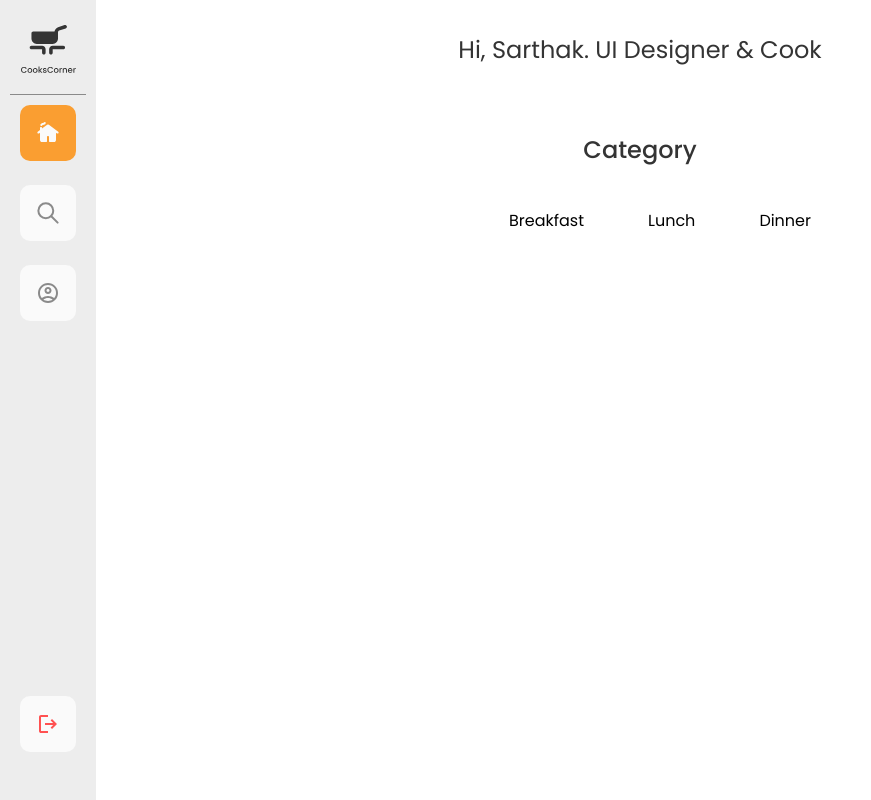
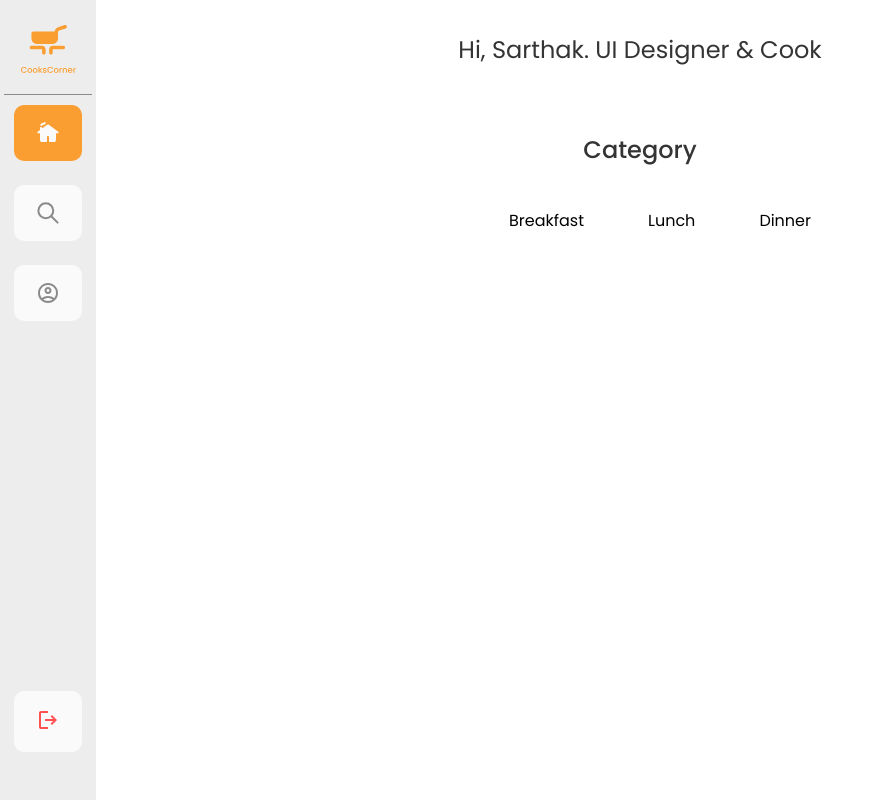
Before and after one commit to BarnoMamadzhanova/cooking_chef, a React (Create React App) app: page /home in a window 1280 px wide. Shown: the whole page, without its empty margins (0-871 px from the left). Built offline with nearby package versions, Linux system fonts and the light colour scheme.

Commit message:
inplemented login and logout functions, connected to api

```diff
--- a/src/components/Header/Header.module.css
+++ b/src/components/Header/Header.module.css
@@ -25,8 +25,6 @@
   cursor: pointer;
   background: #fafafa;
   border-radius: 10px;
-  height: 24px;
-  padding: 1rem;
 }
 
 .sidebar {
@@ -42,6 +40,11 @@
   transition: all 0.3s ease;
   cursor: pointer;
   position: relative;
+}
+
+.first_link img {
+  height: 58px;
+  width: 56px;
 }
 
 .first_link::after {
@@ -60,6 +63,11 @@
   gap: 1.5rem;
 }
 
+.links img {
+  height: 24px;
+  width: 24px;
+}
+
 .links .nav_link {
   height: 24px;
   padding: 1rem;
@@ -68,6 +76,24 @@
 .last_link {
   margin-top: auto;
   margin-inline: 0.625rem;
+  display: flex;
+  align-items: center;
+  justify-content: center;
+  padding: 1rem;
+}
+
+.logoutButton {
+  border: none;
+  outline: none;
+}
+
+.logoutButton button:hover {
+  background-color: #fa9e31;
+}
+
+.logoutButton img {
+  height: 24px;
+  width: 24px;
 }
 
 .nav_link.active_link {
@@ -77,3 +103,47 @@
 .nav_link:hover {
   background-color: #fbbf75fe;
 }
+
+.modal__message {
+  display: flex;
+  flex-direction: column;
+  gap: 1.5rem;
+  align-items: center;
+  z-index: 2;
+}
+
+.modal__message p {
+  font-size: 1.5rem;
+  line-height: 1.5rem;
+  font-weight: 500;
+  text-align: center;
+  line-height: 2.25rem;
+  color: #343434;
+}
+
+.modal_btns {
+  display: flex;
+  flex-direction: row;
+  align-items: center;
+  justify-content: center;
+  gap: 1rem;
+}
+
+.modal_btns button {
+  padding: 1rem;
+  font-size: 1rem;
+  font-weight: 500;
+  line-height: 1.5rem;
+  outline: none;
+  border: none;
+  border-radius: 10px;
+  background: #fff6de;
+  color: #343434;
+  cursor: pointer;
+  width: 9rem;
+}
+
+.modal_btns button:hover {
+  background-color: #fa9e31;
+  color: #fafafa;
+}
--- a/src/components/Header/Header.tsx
+++ b/src/components/Header/Header.tsx
@@ -1,5 +1,106 @@
-import React from "react";
-import { NavLink } from "react-router-dom";
+// import React, { useState } from "react";
+// import { NavLink, useNavigate } from "react-router-dom";
+// import { logoutUser } from "../../redux/auth/authSlice";
+// import { useAppDispatch } from "../../redux/hook";
+// import Modal from "../Modal/Modal";
+// import classes from "./Header.module.css";
+// import {
+//   logo,
+//   logo_alt,
+//   home,
+//   home_alt,
+//   search,
+//   search_alt,
+//   user,
+//   user_alt,
+//   logout,
+// } from "../../assests/index";
+
+// type ActiveLinkProps = {
+//   isActive: boolean;
+// };
+
+// const setActiveLink = ({ isActive }: ActiveLinkProps) =>
+//   `${classes.nav_link} ${isActive ? classes.active_link : ""}`;
+
+// const Header = () => {
+//   const dispatch = useAppDispatch();
+//   const navigate = useNavigate();
+//   const [modalActive, setModalActive] = useState(false);
+
+//   const handleLogout = async () => {
+//     try {
+//       await dispatch(logoutUser());
+//       navigate("/");
+//     } catch (error) {
+//       console.error("Logout failed:", error);
+//     }
+//   };
+
+//   return (
+//     <header className={classes.header}>
+//       <div className={classes.header_wrapper}>
+//         <div className={classes.sidebar}>
+//           <NavLink to="/" className={classes.first_link}>
+//             {({ isActive }) => (
+//               <img src={isActive ? logo : logo_alt} alt="CooksCorner" />
+//             )}
+//           </NavLink>
+//           <div className={classes.links}>
+//             <NavLink to="/home" className={setActiveLink}>
+//               {({ isActive }) => (
+//                 <img src={isActive ? home : home_alt} alt="Home" />
+//               )}
+//             </NavLink>
+//             <NavLink to="/search" className={setActiveLink}>
+//               {({ isActive }) => (
+//                 <img src={isActive ? search : search_alt} alt="Search" />
+//               )}
+//             </NavLink>
+//             <NavLink to="/profile" className={setActiveLink}>
+//               {({ isActive }) => (
+//                 <img src={isActive ? user : user_alt} alt="Profile" />
+//               )}
+//             </NavLink>
+//           </div>
+//         </div>
+//         <NavLink
+//           to="*"
+//           className={({ isActive }) =>
+//             `${setActiveLink({ isActive })} ${classes.last_link}`
+//           }
+//           onClick={() => setModalActive(true)}
+//         >
+//           <img src={logout} alt="Logout" />
+//         </NavLink>
+//       </div>
+//       <Modal active={modalActive} setActive={setModalActive}>
+//         <div className={classes.modal__message}>
+//           <p>Are you sure you want to leave?</p>
+//           <div className={classes.modal_btns}>
+//             <button
+//               onClick={() => {
+//                 handleLogout();
+//                 setModalActive(false);
+//               }}
+//             >
+//               Yes
+//             </button>
+//             <button onClick={() => setModalActive(false)}>No</button>
+//           </div>
+//         </div>
+//       </Modal>
+//     </header>
+//   );
+// };
+
+// export default Header;
+
+import React, { useState } from "react";
+import { NavLink, useNavigate } from "react-router-dom";
+import { logoutUser } from "../../redux/auth/authSlice";
+import { useAppDispatch } from "../../redux/hook";
+import Modal from "../Modal/Modal";
 import classes from "./Header.module.css";
 import {
   logo,
@@ -10,7 +111,7 @@ import {
   search_alt,
   user,
   user_alt,
-  logout,
+  logout as logoutIcon,
 } from "../../assests/index";
 
 type ActiveLinkProps = {
@@ -21,42 +122,84 @@ const setActiveLink = ({ isActive }: ActiveLinkProps) =>
   `${classes.nav_link} ${isActive ? classes.active_link : ""}`;
 
 const Header = () => {
+  const dispatch = useAppDispatch();
+  const navigate = useNavigate();
+  const [modalActive, setModalActive] = useState(false);
+
+  const handleLogout = async () => {
+    try {
+      await dispatch(logoutUser());
+      navigate("/");
+    } catch (error) {
+      console.error("Logout failed:", error);
+    }
+  };
+
+  const handleLogoutClick = () => {
+    setModalActive(true);
+  };
+
+  const renderImage = (
+    isActive: boolean,
+    normalImg: string,
+    altImg: string,
+    altText: string
+  ) => <img src={isActive ? normalImg : altImg} alt={altText} />;
+
   return (
     <header className={classes.header}>
       <div className={classes.header_wrapper}>
         <div className={classes.sidebar}>
-          <NavLink to="/" className={classes.first_link}>
-            {({ isActive }) => (
-              <img src={isActive ? logo : logo_alt} alt="CooksCorner" />
-            )}
-          </NavLink>
+          <div className={classes.first_link} onClick={() => navigate("/")}>
+            {renderImage(true, logo, logo_alt, "CooksCorner")}
+          </div>
           <div className={classes.links}>
             <NavLink to="/home" className={setActiveLink}>
-              {({ isActive }) => (
-                <img src={isActive ? home : home_alt} alt="Home" />
-              )}
+              {({ isActive }) => renderImage(isActive, home, home_alt, "Home")}
             </NavLink>
             <NavLink to="/search" className={setActiveLink}>
-              {({ isActive }) => (
-                <img src={isActive ? search : search_alt} alt="Search" />
-              )}
+              {({ isActive }) =>
+                renderImage(isActive, search, search_alt, "Search")
+              }
             </NavLink>
             <NavLink to="/profile" className={setActiveLink}>
-              {({ isActive }) => (
-                <img src={isActive ? user : user_alt} alt="Profile" />
-              )}
+              {({ isActive }) =>
+                renderImage(isActive, user, user_alt, "Profile")
+              }
             </NavLink>
           </div>
         </div>
-        <NavLink
-          to="*"
-          className={({ isActive }) =>
-            `${setActiveLink({ isActive })} ${classes.last_link}`
-          }
+        <div
+          className={`${setActiveLink({ isActive: false })} ${
+            classes.nav_link
+          } ${classes.last_link}`}
         >
-          <img src={logout} alt="Logout" />
-        </NavLink>
+          <button
+            className={`${classes.logoutButton} ${setActiveLink({
+              isActive: false,
+            })}`}
+            onClick={handleLogoutClick}
+          >
+            {renderImage(true, logoutIcon, logoutIcon, "Logout")}
+          </button>
+        </div>
       </div>
+      <Modal active={modalActive} setActive={setModalActive}>
+        <div className={classes.modal__message}>
+          <p>Are you sure you want to leave?</p>
+          <div className={classes.modal_btns}>
+            <button
+              onClick={() => {
+                handleLogout();
+                setModalActive(false);
+              }}
+            >
+              Yes
+            </button>
+            <button onClick={() => setModalActive(false)}>No</button>
+          </div>
+        </div>
+      </Modal>
     </header>
   );
 };
--- a/src/components/LoginForm/LoginForm.tsx
+++ b/src/components/LoginForm/LoginForm.tsx
@@ -1,6 +1,8 @@
-import React, { useState } from "react";
+import React, { useState, useEffect } from "react";
 import { Link, useNavigate } from "react-router-dom";
 import { useFormik } from "formik";
+import { useAppDispatch, useAppSelector } from "../../redux/hook";
+import { loginUser, selectAuthState } from "../../redux/auth/authSlice";
 import { loginSchema } from "../../schemas/loginSchema";
 import { visible, invisible, mail } from "../../assests/index";
 import classes from "./LoginForm.module.css";
@@ -8,6 +10,15 @@ import classes from "./LoginForm.module.css";
 function LoginForm() {
   const [passwordVisible, setPasswordVisible] = useState(false);
   const navigate = useNavigate();
+  const dispatch = useAppDispatch();
+  const { isLoading, error } = useAppSelector(selectAuthState);
+  const [errorMessage, setErrorMessage] = useState<string | null>(null);
+
+  useEffect(() => {
+    if (error) {
+      setErrorMessage(error);
+    }
+  }, [error]);
 
   const {
     values,
@@ -23,13 +34,24 @@ function LoginForm() {
       password: "",
     },
     validationSchema: loginSchema,
-    onSubmit: (values, actions) => {
+    onSubmit: async (values, actions) => {
+      setErrorMessage(null);
       try {
-        console.log("Login was successful", values);
-        navigate("/home");
+        const resultAction = await dispatch(loginUser(values));
+        if (loginUser.fulfilled.match(resultAction)) {
+          console.log("Login was successful");
+          navigate("/home");
+        } else {
+          if (resultAction.payload) {
+            setErrorMessage(resultAction.payload as string);
+          } else {
+            setErrorMessage("Login failed, please try again.");
+          }
+        }
       } catch (error) {
-        console.log("Login failed", error);
+        setErrorMessage("Login failed, please try again.");
       } finally {
+        actions.setSubmitting(false);
         actions.resetForm();
       }
     },
@@ -93,12 +115,13 @@ function LoginForm() {
           <div className={classes.error_message}>{errors.password}</div>
         )}
 
-        <button type="submit" disabled={isSubmitting}>
-          Sign In
+        {errorMessage && (
+          <div className={classes.formErrorMessage}>{errorMessage}</div>
+        )}
+
+        <button type="submit" disabled={isSubmitting || isLoading}>
+          {isLoading ? "Signing In..." : "Sign In"}
         </button>
-        {/* {errorMessage && (
-          <div className={classes.formErrorMessage}>{errorMessage}</div>
-        )} */}
       </form>
       <div className={classes.link_box}>
         <p>I don’t have an account?</p>
--- a/src/index.tsx
+++ b/src/index.tsx
@@ -1,17 +1,21 @@
 import React from "react";
 import ReactDOM from "react-dom/client";
 import { BrowserRouter } from "react-router-dom";
+import { Provider } from "react-redux";
 import App from "./App";
 import "./styles/index.css";
+import { store } from "./redux/store";
 
 const rootElement = document.getElementById("root");
 
 if (rootElement) {
   const root = ReactDOM.createRoot(rootElement);
   root.render(
-    <BrowserRouter>
-      <App />
-    </BrowserRouter>
+    <Provider store={store}>
+      <BrowserRouter>
+        <App />
+      </BrowserRouter>
+    </Provider>
   );
 } else {
   console.error("Root element not found");
--- a/src/redux/auth/authSlice.ts
+++ b/src/redux/auth/authSlice.ts
@@ -114,7 +114,14 @@ const authSlice = createSlice({
       .addCase(logoutUser.rejected, (state, action) => {
         state.isLoading = false;
         state.error = action.payload as string;
-      });
+      })
+      .addMatcher(
+        (action) => action.type.endsWith("/rejected"),
+        (state, action: PayloadAction<string>) => {
+          state.error = action.payload;
+          state.isLoading = false;
+        }
+      );
   },
 });
 
```
